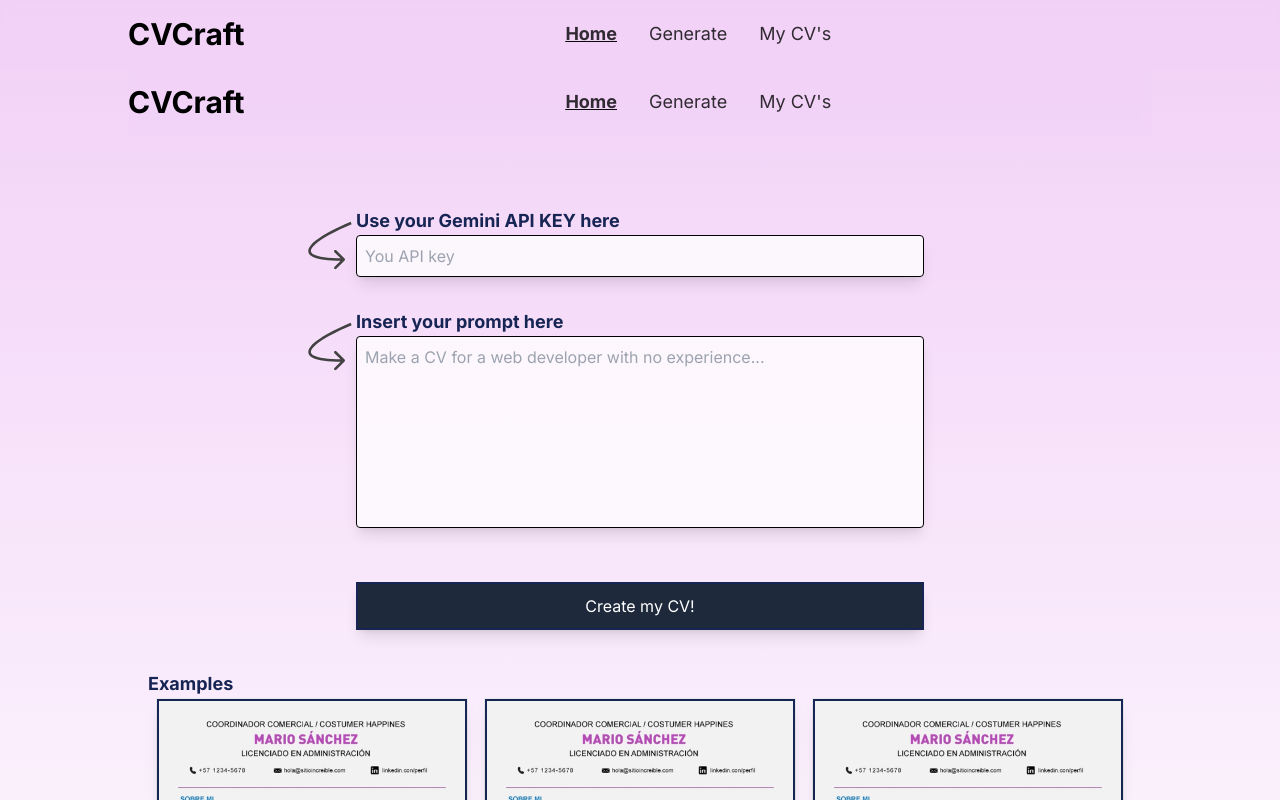
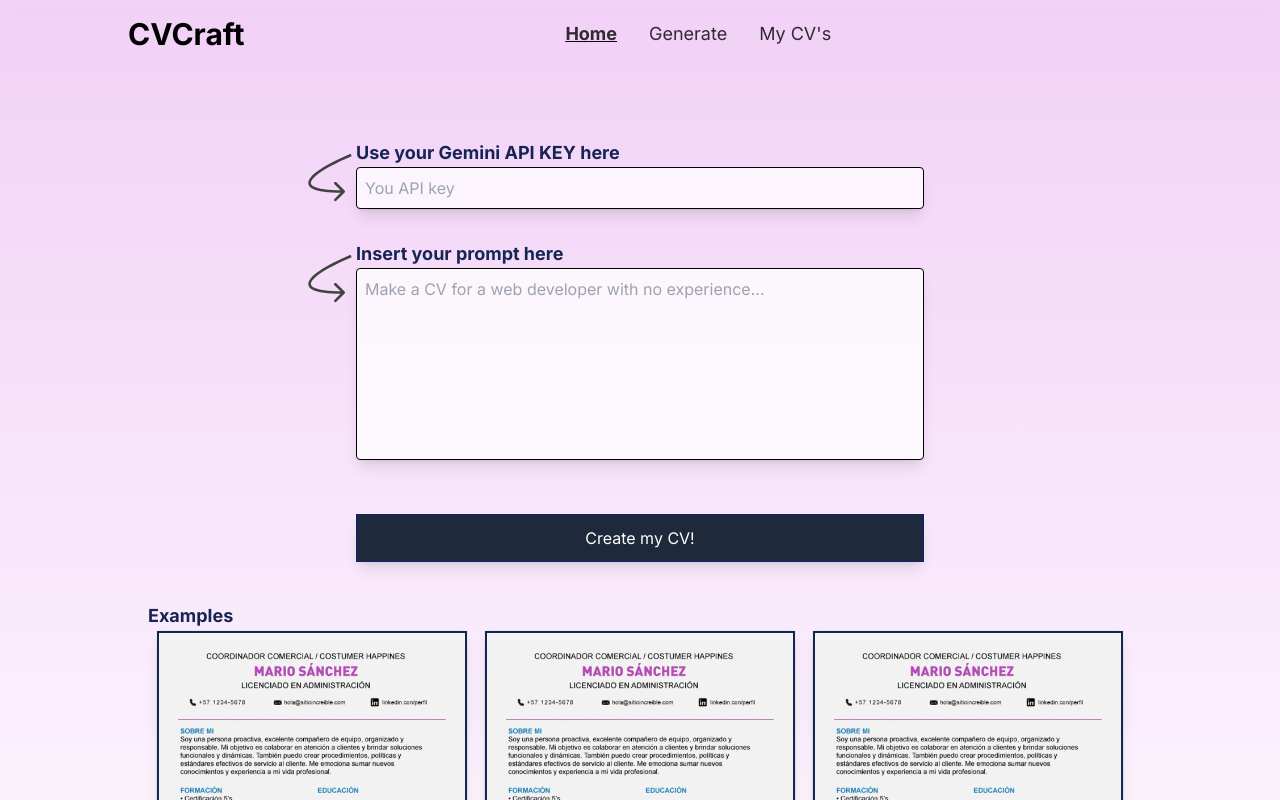
Before and after one commit to Eufanzky/CVCraft, a Next.js app: page / in a window 1280 px wide. Shown: the top 800 px of the page. Built offline with nearby package versions, Linux system fonts and the light colour scheme.

Commit message:
style: :lipstick: remove duplicate Navbar component

```diff
--- a/src/app/page.tsx
+++ b/src/app/page.tsx
@@ -25,16 +25,12 @@
 //   );
 // }
 
-import styles from "../styles/Home.module.css";
 import GenerateForm from "../components/GenerateForm";
 import ImagePreview from "../components/ImagePreview";
-import Image from "next/image";
-import Navbar from "@/components/Navbar";
 
 export default function Home() {
   return (
     <div>
-      <Navbar />
       <div className="max-w-screen-lg w-full p-5 mx-auto">
         <GenerateForm />
         <div className="mt-2">
--- a/src/components/Navbar.tsx
+++ /dev/null
@@ -1,39 +0,0 @@
-import React from "react";
-import Image from "next/image";
-
-const Navbar: React.FC = () => {
-  return (
-    <nav className="w-full flex justify-between items-center p-4  text-blue-950">
-      <div className="flex items-center">
-        {/* Logo */}
-        {/* <Image src="/CVCraft.png" alt="Logo" width={40} height={40} /> */}
-        <span className="ml-2 text-xl font-extrabold">CVCraft</span>
-      </div>
-
-      {/* Links */}
-      <div className="flex space-x-4">
-        <a href="#" className="hover:text-gray-400">
-          Home
-        </a>
-        <a href="#" className="hover:text-gray-400">
-          About
-        </a>
-        <a href="#" className="hover:text-gray-400">
-          Contact
-        </a>
-      </div>
-
-      {/* User Image in acse we manage users*/}
-      <div className="relative w-10 h-10">
-        {/* <Image
-          src="/user.jpg" // Replace with your user image path
-          alt="User"
-          layout="fill"
-          className="rounded-full"
-        /> */}
-      </div>
-    </nav>
-  );
-};
-
-export default Navbar;
```
